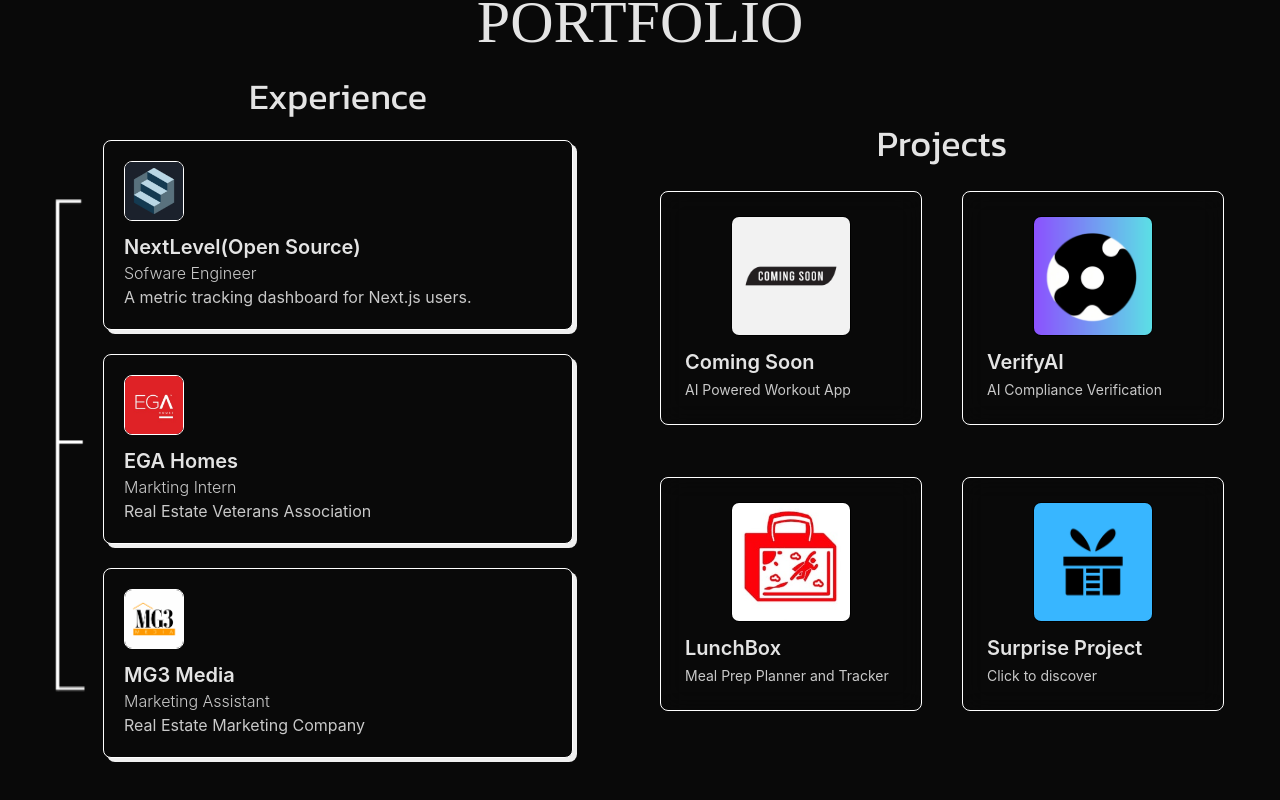
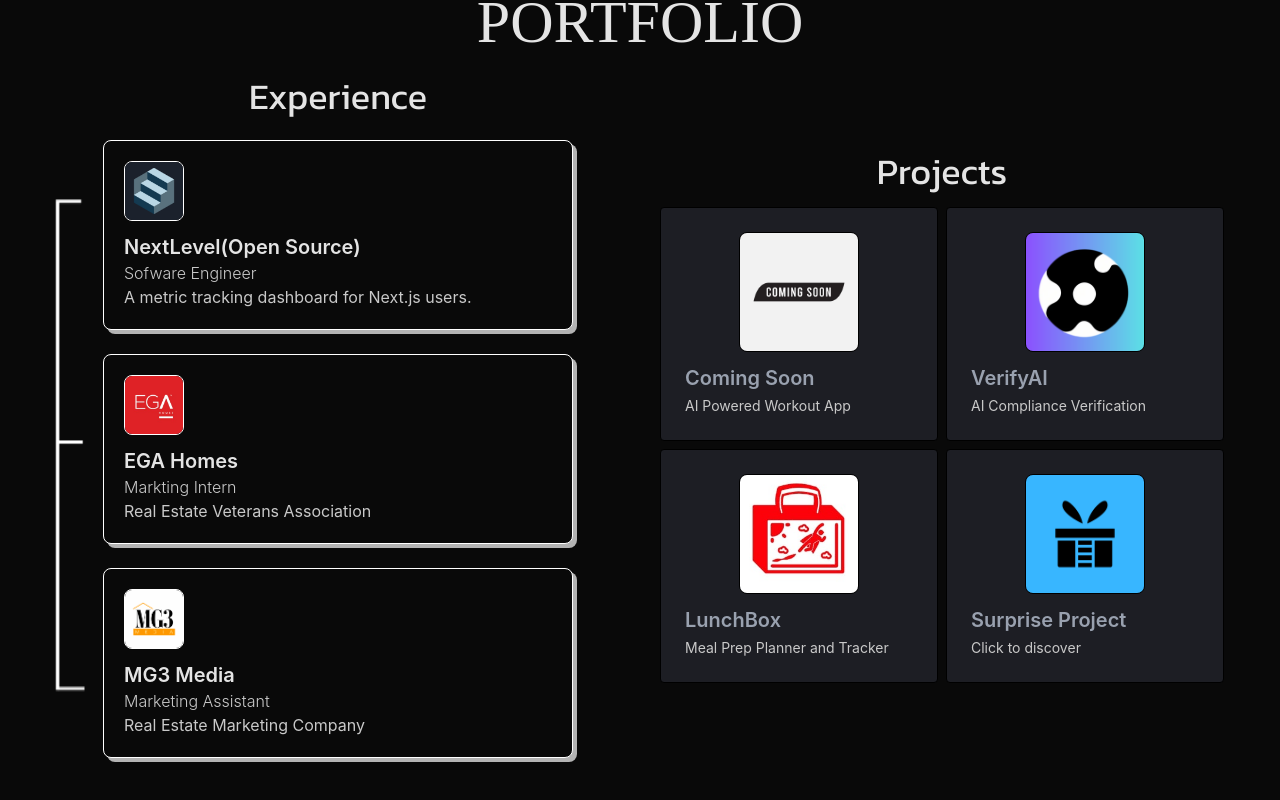
Before and after one commit to ianmannn/ian-mann-portfolio-3D, a React (Vite) app: page / in a window 1280 px wide. Shown: the part 2644-3444 px from the top of the page. Built offline with nearby package versions, Linux system fonts and the light colour scheme; a web font is replaced by a local one.

Commit message:
project divs fixed

```diff
--- a/src/index.css
+++ b/src/index.css
@@ -37,13 +37,14 @@
   --color-text2: #C9C9C9;
   --color-primary: #1d1e24;
   --color-secondary: #2b6cb0;
+  --color-primary2: #1d1e24;
   --color-green1: #63a375;
   --color-blue1: #427aa1;
   --color-blue2: #0e6ba8;
   --color-blue3: #3772ff;
 
 
-  --shadow-white:4px 4px 0 #F0F0F0;
+  --shadow-white:4px 4px 0 #b3b3b3;
   --shadow-black:'4px 4px 0 #000000';
   --animate-spin-slow: spin 8s linear infinite;
 
--- a/src/sections/Portfolio.jsx
+++ b/src/sections/Portfolio.jsx
@@ -139,7 +139,7 @@
             Projects
           </div>
           <div
-            className="section-portfolio-right-container grid grid-cols-2 justify-center gap-10 items-stretch w-full"
+            className="section-portfolio-right-container grid grid-cols-2 justify-center gap-2 items-stretch w-full"
             style={{
               height: projectsHeight ? `${projectsHeight * 0.5}px` : 'auto',
             }}
@@ -150,13 +150,13 @@
                 href={project.link}
                 onMouseEnter={() => updateCursorText('CLICK ><')}
                 onMouseLeave={() => updateCursorText('SCROLL <>')}
-                className="flex flex-col p-6 border-[0.5px] border-white bg-inherit backdrop-blur-md mt-3 rounded-lg justify-center cursor-pointer  hover:border-blue-400 hover:-translate-y-2 hover:shadow-none transition-transform w-full"
+                className="flex flex-col p-6 border-[0.5px] bg-primary backdrop-blur-md  rounded-sm justify-center cursor-pointer  hover:border-blue-400 hover:-translate-y-2 hover:shadow-none transition-transform w-full"
               >
                 <img
                   src={project.logo}
                   className="h-30 w-30 border-[0.5px] self-center border-black rounded-lg"
                 />
-                <h3 className="text-text mt-3 text-xl font-inter font-semibold max-sm:text-sm">
+                <h3 className="text-gray-400 mt-3 text-xl font-inter font-semibold max-sm:text-sm">
                   {project.title}
                 </h3>
                 <h4 className="text-text2 mt-1 text-sm font-inter">
```
